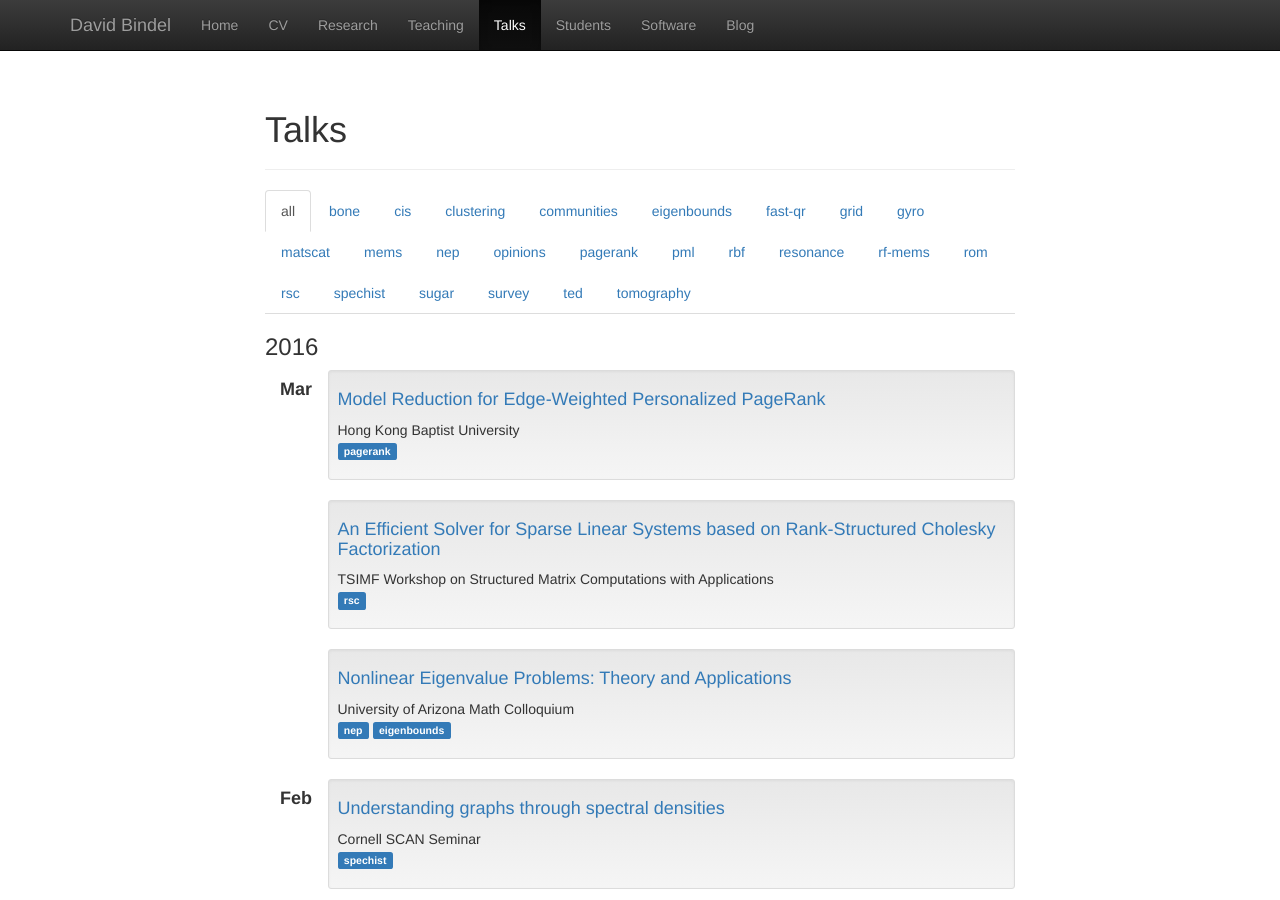
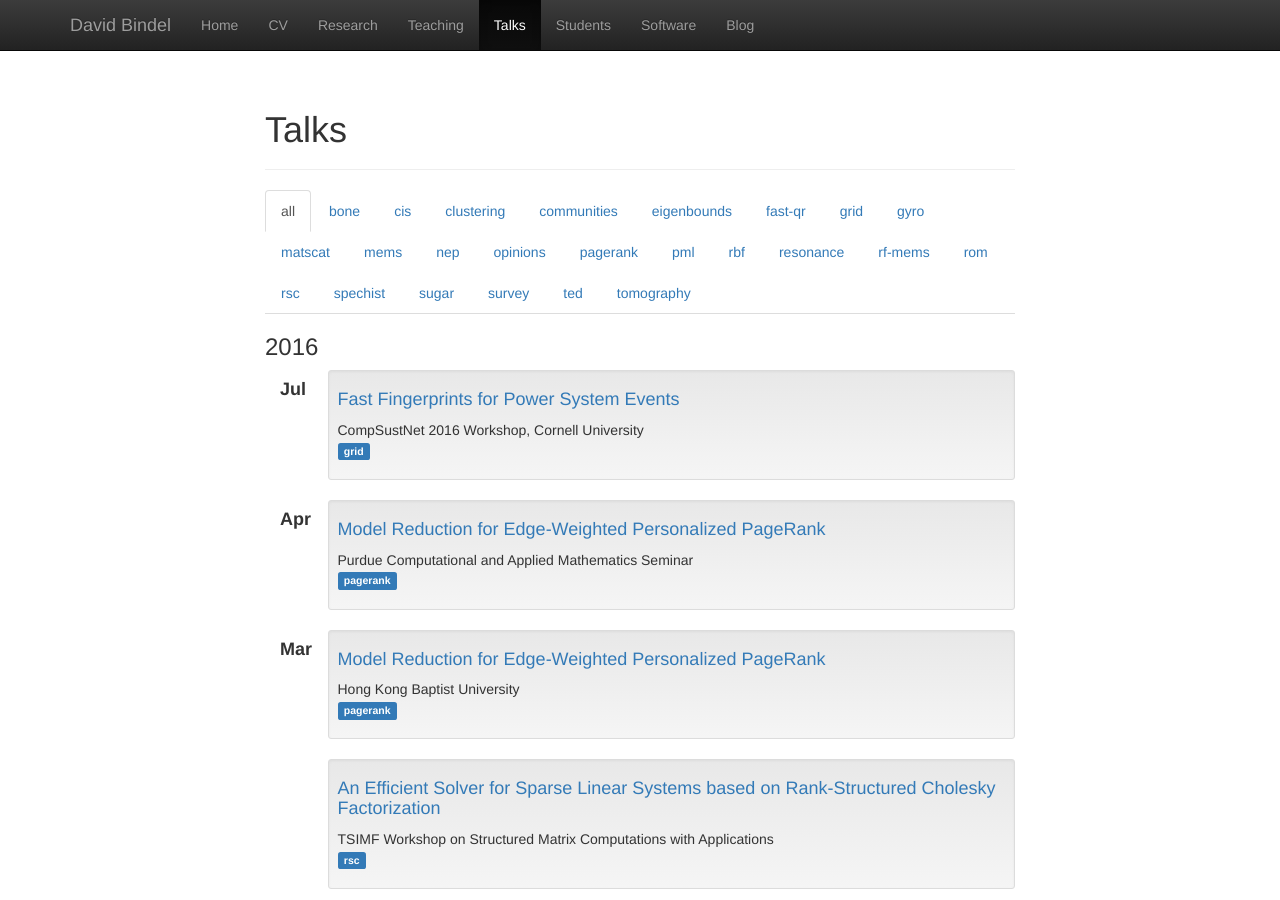
Before and after one commit to dbindel/cornell_web, a Jekyll site: the page built from talks.html, in a window 1280 px wide and 900 px high. Built offline with Jekyll 4.4.1, drawn with Linux system fonts in a browser that asks for light colours; nearby versions of some CDN libraries.

Commit message:
Updated presentations list.

```diff
--- a/_data/present.yml
+++ b/_data/present.yml
@@ -997,3 +997,16 @@
   tags: [pagerank]
   where: Hong Kong Baptist University
   type: seminar
+-
+  date: 2016-04
+  file: purdue/purdue-apr16.pdf
+  title: "Model Reduction for Edge-Weighted Personalized PageRank"
+  tags: [pagerank]
+  where: Purdue Computational and Applied Mathematics Seminar
+  type: seminar
+-
+  date: 2016-07
+  file: compsust/compsust-jul16.pdf
+  title: "Fast Fingerprints for Power System Events"
+  tags: [grid]
+  where: CompSustNet 2016 Workshop, Cornell University
```
